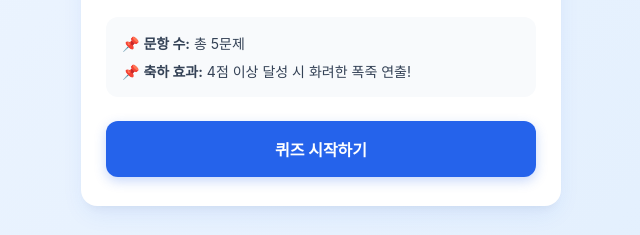
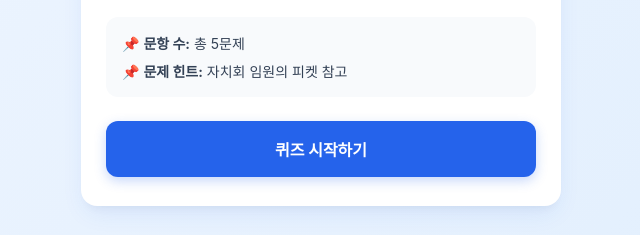
Before and after one commit to LIM-2014-ys/ai-right-use-quiz, a plain HTML site: page index.html in a window 1280 px wide. Shown: the part 408-643 px from the top of the page, 319-959 px from the left. Drawn offline with nearby package versions, Linux system fonts and the light colour scheme.

Commit message:
Update index.html

```diff
--- a/index.html
+++ b/index.html
@@ -30,7 +30,7 @@
           </p>
           <ul class="info-list">
             <li>📌 <strong>문항 수:</strong> 총 5문제</li>
-            <li>📌 <strong>축하 효과:</strong> 4점 이상 달성 시 화려한 폭죽 연출!</li>
+            <li>📌 <strong>문제 힌트:</strong> 자치회 임원의 피켓 참고</li>
           </ul>
           <button id="btn-start" class="btn btn-primary">퀴즈 시작하기</button>
         </div>
```
